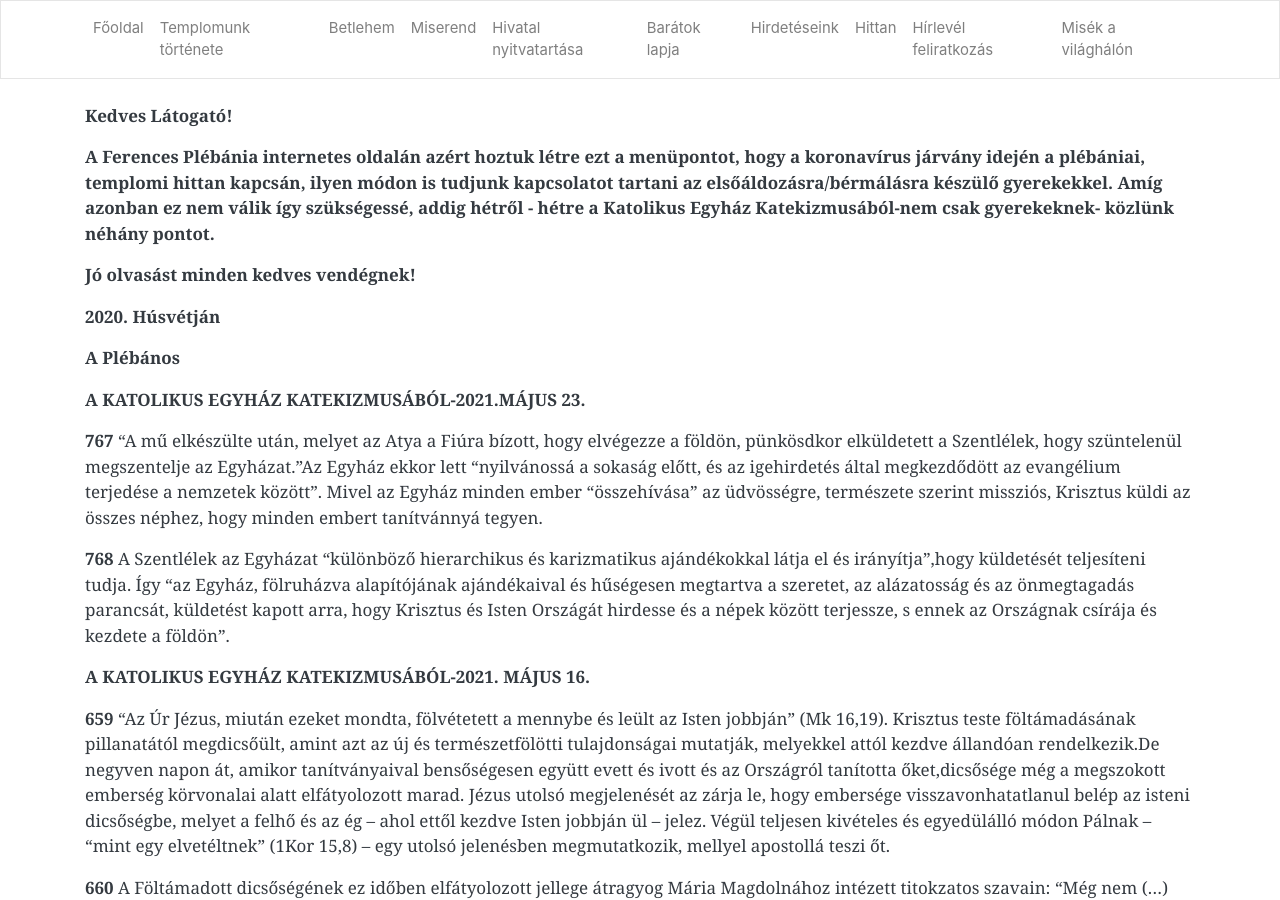
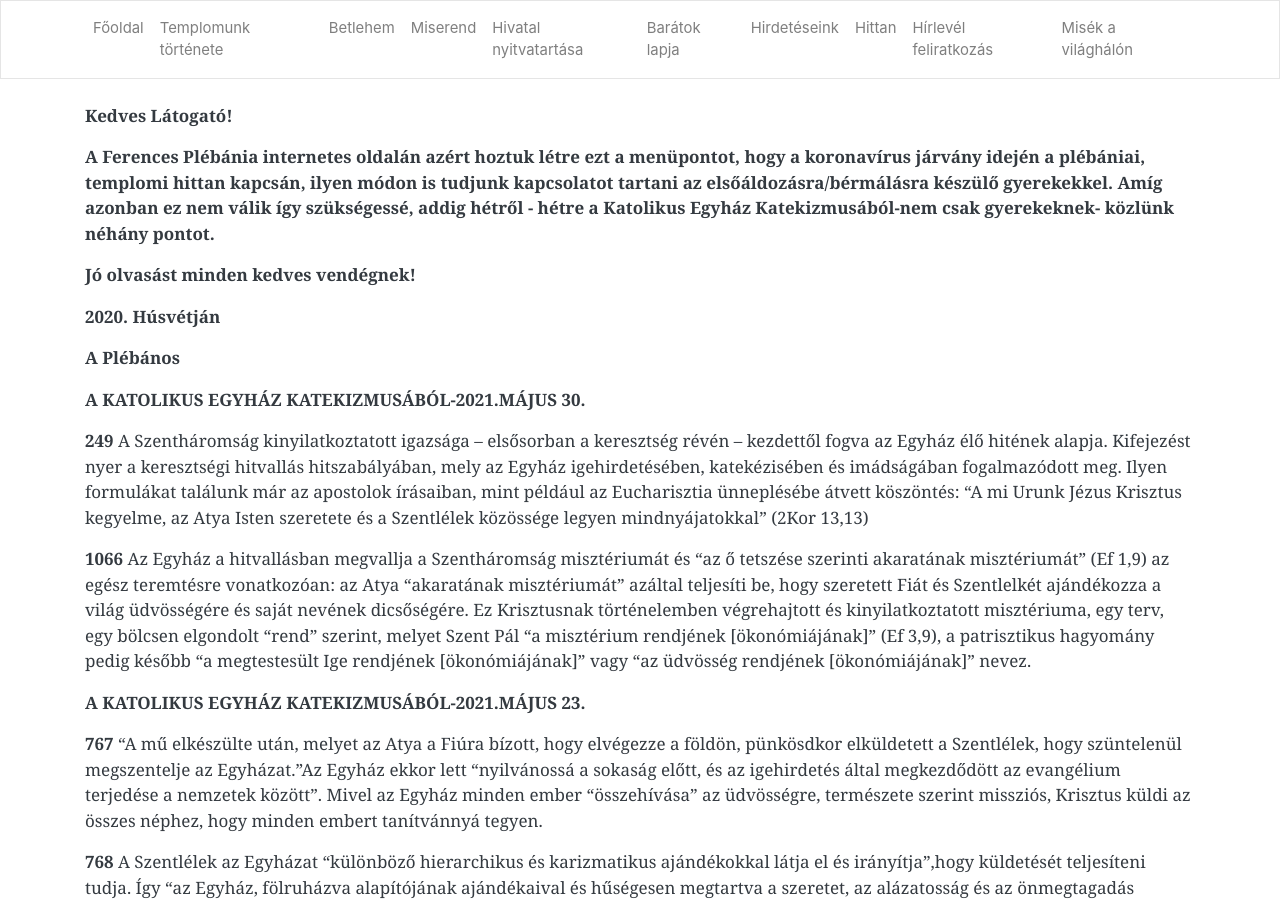
Before and after one commit to pecsi-ferences/pecsi-ferences.github.io, a Jekyll site: the page built from hittan.md, in a window 1280 px wide and 900 px high. Built offline with Jekyll 4.4.1, drawn with Linux system fonts in a browser that asks for light colours; nearby versions of some CDN libraries.

Commit message:
Update from Forestry.io Zoltán Dohány updated hittan.md

```diff
--- a/hittan.md
+++ b/hittan.md
@@ -12,6 +12,12 @@ title: Hittan
 **2020. Húsvétján**
 
 **A Plébános**
+
+**A KATOLIKUS EGYHÁZ KATEKIZMUSÁBÓL-2021.MÁJUS 30.**
+
+**249** A Szentháromság kinyilatkoztatott igazsága -- elsősorban a keresztség révén -- kezdettől fogva az Egyház élő hitének alapja. Kifejezést nyer a keresztségi hitvallás hitszabályában, mely az Egyház igehirdetésében, katekézisében és imádságában fogalmazódott meg. Ilyen formulákat találunk már az apostolok írásaiban, mint például az Eucharisztia ünneplésébe átvett köszöntés: "A mi Urunk Jézus Krisztus kegyelme, az Atya Isten szeretete és a Szentlélek közössége legyen mindnyájatokkal" (2Kor 13,13)
+
+**1066** Az Egyház a hitvallásban megvallja a Szentháromság misztériumát és "az ő tetszése szerinti akaratának misztériumát" (Ef 1,9) az egész teremtésre vonatkozóan: az Atya "akaratának misztériumát" azáltal teljesíti be, hogy szeretett Fiát és Szentlelkét ajándékozza a világ üdvösségére és saját nevének dicsőségére. Ez Krisztusnak történelemben végrehajtott és kinyilatkoztatott misztériuma, egy terv, egy bölcsen elgondolt "rend" szerint, melyet Szent Pál "a misztérium rendjének \[ökonómiájának\]" (Ef 3,9), a patrisztikus hagyomány pedig később "a megtestesült Ige rendjének \[ökonómiájának\]" vagy "az üdvösség rendjének \[ökonómiájának\]" nevez.
 
 **A KATOLIKUS EGYHÁZ KATEKIZMUSÁBÓL-2021.MÁJUS 23.**
 
```
